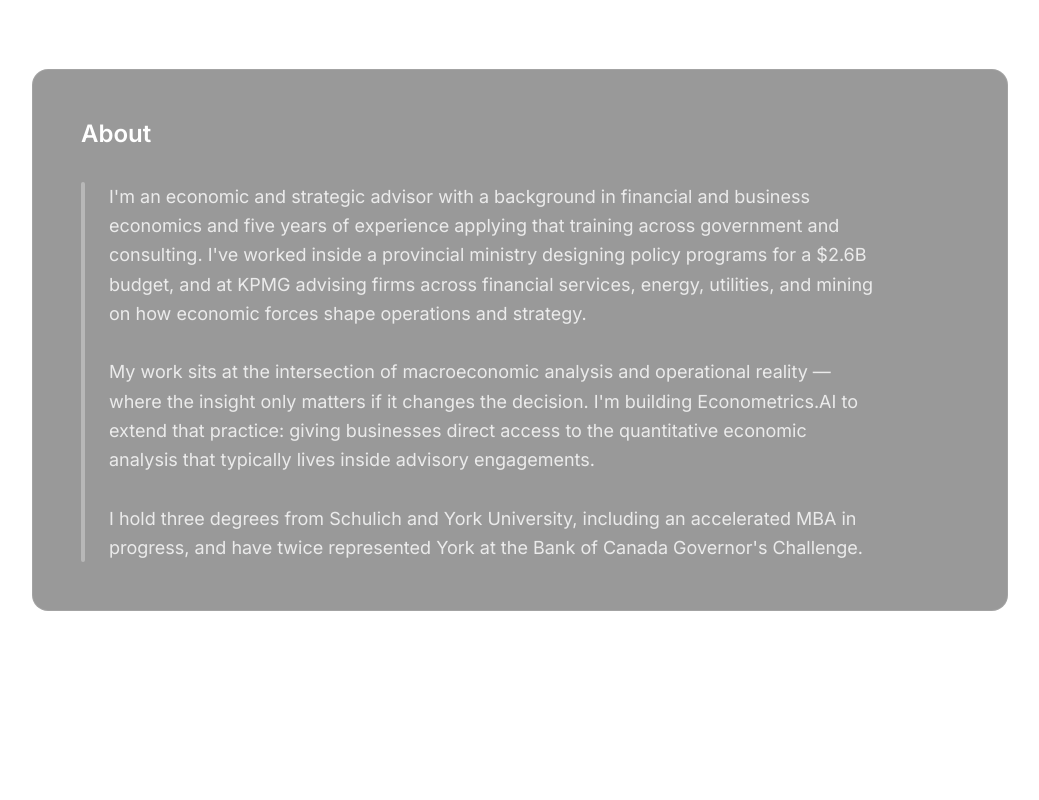
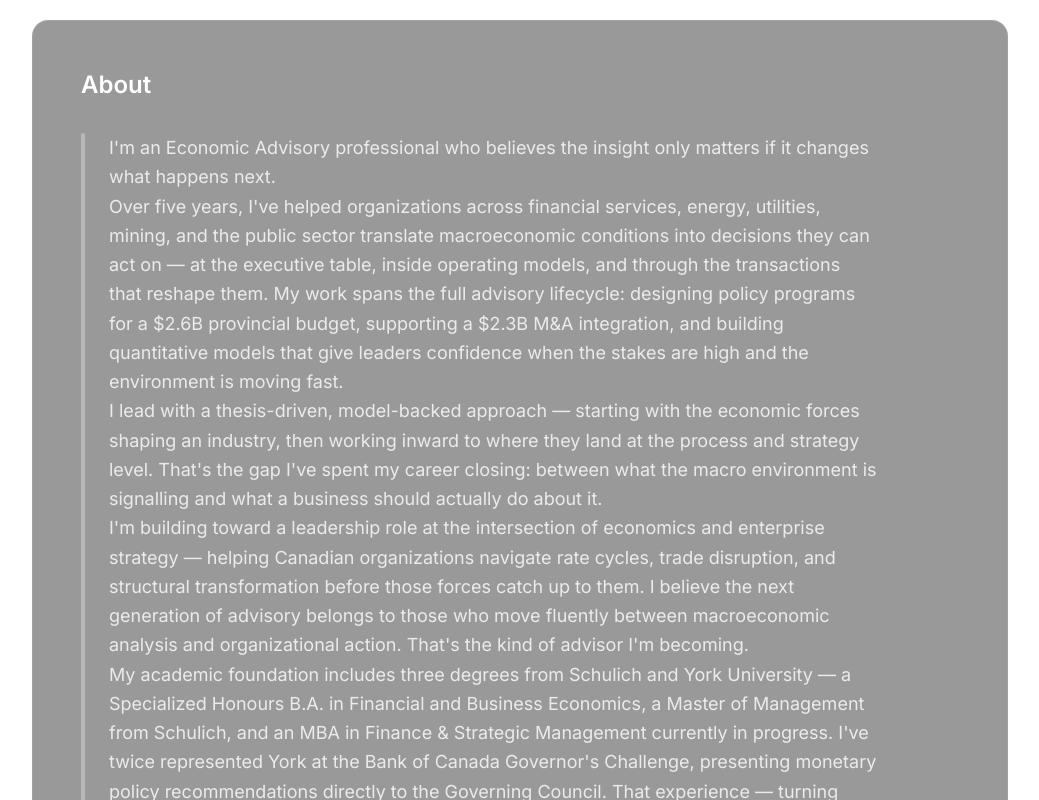
Before and after one commit to bharatsoni97/BharatSoni_Bio, a React (Vite) app in the folder frontend/: page / in a window 1280 px wide. Shown: the part 860-1660 px from the top of the page, without its empty margins (120-1159 px from the left). Built offline with nearby package versions, Linux system fonts and the light colour scheme.

Commit message:
Bio Update

```diff
--- a/frontend/src/data/profile.ts
+++ b/frontend/src/data/profile.ts
@@ -35,11 +35,12 @@ export const profile: Profile = {
     },
   ],
 
-  bio: `I'm an economic and strategic advisor with a background in financial and business economics and five years of experience applying that training across government and consulting. I've worked inside a provincial ministry designing policy programs for a $2.6B budget, and at KPMG advising firms across financial services, energy, utilities, and mining on how economic forces shape operations and strategy.
-
-My work sits at the intersection of macroeconomic analysis and operational reality — where the insight only matters if it changes the decision. I'm building Econometrics.AI to extend that practice: giving businesses direct access to the quantitative economic analysis that typically lives inside advisory engagements.
-
-I hold three degrees from Schulich and York University, including an accelerated MBA in progress, and have twice represented York at the Bank of Canada Governor's Challenge.`,
+  bio: `I'm an Economic Advisory professional who believes the insight only matters if it changes what happens next.
+  Over five years, I've helped organizations across financial services, energy, utilities, mining, and the public sector translate macroeconomic conditions into decisions they can act on — at the executive table, inside operating models, and through the transactions that reshape them. My work spans the full advisory lifecycle: designing policy programs for a $2.6B provincial budget, supporting a $2.3B M&A integration, and building quantitative models that give leaders confidence when the stakes are high and the environment is moving fast.
+  I lead with a thesis-driven, model-backed approach — starting with the economic forces shaping an industry, then working inward to where they land at the process and strategy level. That's the gap I've spent my career closing: between what the macro environment is signalling and what a business should actually do about it.
+  I'm building toward a leadership role at the intersection of economics and enterprise strategy — helping Canadian organizations navigate rate cycles, trade disruption, and structural transformation before those forces catch up to them. I believe the next generation of advisory belongs to those who move fluently between macroeconomic analysis and organizational action. That's the kind of advisor I'm becoming.
+  My academic foundation includes three degrees from Schulich and York University — a Specialized Honours B.A. in Financial and Business Economics, a Master of Management from Schulich, and an MBA in Finance & Strategic Management currently in progress. I've twice represented York at the Bank of Canada Governor's Challenge, presenting monetary policy recommendations directly to the Governing Council. That experience — turning complex economic data into a recommendation a decision-maker can act on — shaped how I approach every engagement since.
+  Outside of work, you'll find me at the gym, on a track somewhere, or walking Tobin across the city.`,
 
   education: [
     {
```
